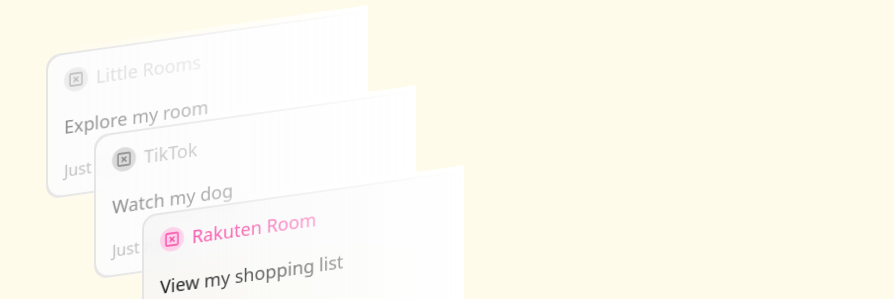
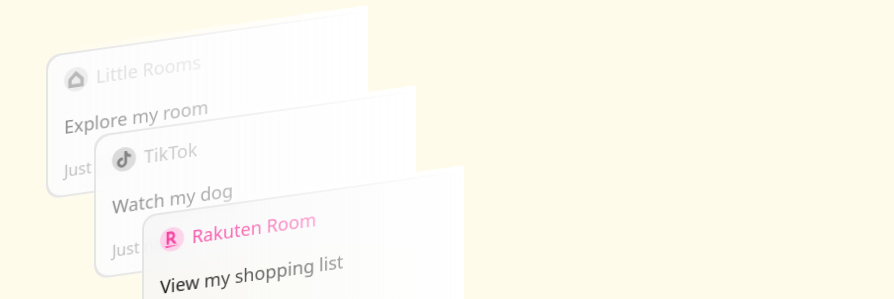
Before and after one commit to iwanoie/iwanoie-link-hub, a Next.js app: page / in a window 1280 px wide. Shown: the part 231-530 px from the top of the page, without its empty margins (386-1280 px from the left). Built offline with nearby package versions, Linux system fonts and the light colour scheme; no server answers.

Commit message:
feat: リンク情報のJSXを削除し静的データファイルに変更

```diff
--- a/src/data/links.tsx
+++ b/src/data/links.ts
@@ -1,11 +1,7 @@
 'use client';
 
-import { ReactNode } from 'react';
-import { SiGooglehome, SiRakuten, SiTiktok } from 'react-icons/si';
-import { Sparkles } from 'lucide-react';
-
 export type LinkItem = {
-	icon: ReactNode;
+	icon: 'rakutenroom' | 'tiktok' | 'littlerooms' | 'none';
 	title: string;
 	description: string;
 	date: string;
@@ -18,7 +14,7 @@
 
 const links: LinkItem[] = [
 	{
-		icon: <SiGooglehome className="text-yellow-500" />,
+		icon: 'littlerooms',
 		title: 'Little Rooms',
 		description: 'Explore my room',
 		date: 'Just now',
@@ -30,7 +26,7 @@
 			"[grid-area:stack] hover:-translate-y-10 before:absolute before:w-[100%] before:outline-1 before:rounded-xl before:outline-border before:h-[100%] before:content-[''] before:bg-blend-overlay before:bg-background/50 grayscale-[100%] hover:before:opacity-0 before:transition-opacity before:duration-700 hover:grayscale-0 before:left-0 before:top-0",
 	},
 	{
-		icon: <SiTiktok className="text-blue-500" />,
+		icon: 'tiktok',
 		title: 'TikTok',
 		description: 'Watch my dog',
 		date: 'Just now',
@@ -42,7 +38,7 @@
 			"[grid-area:stack] translate-x-12 translate-y-20 hover:translate-y-10 before:absolute before:w-[100%] before:outline-1 before:rounded-xl before:outline-border before:h-[100%] before:content-[''] before:bg-blend-overlay before:bg-background/50 grayscale-[100%] hover:before:opacity-0 before:transition-opacity before:duration-700 hover:grayscale-0 before:left-0 before:top-0",
 	},
 	{
-		icon: <SiRakuten className="text-pink-500" />,
+		icon: 'rakutenroom',
 		title: 'Rakuten Room',
 		description: 'View my shopping list',
 		date: 'Just now',
```
